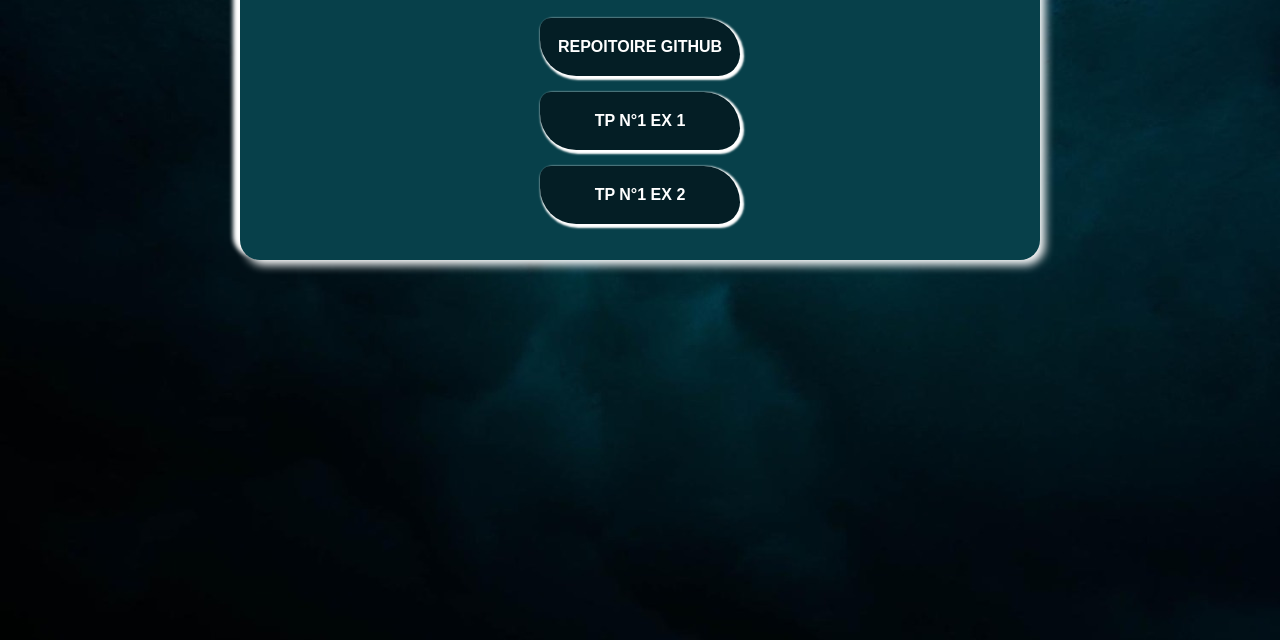
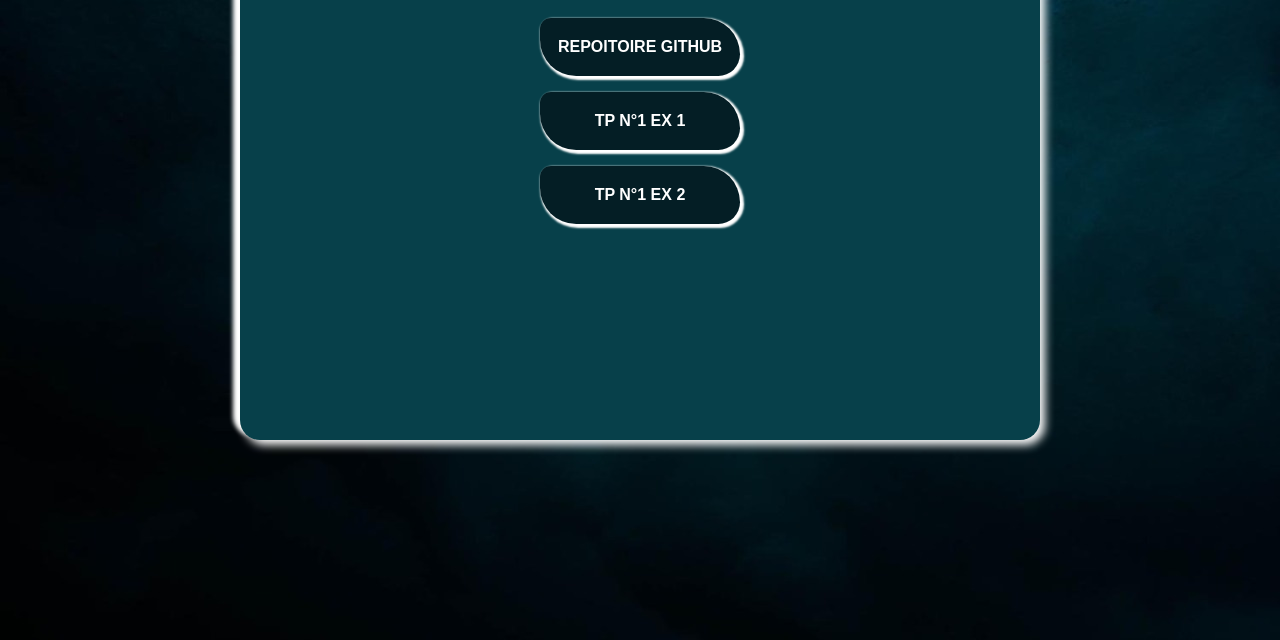
Before and after one commit to Houda-20/Houda-21.github.io, a plain HTML site: page index.html in a window 1280 px wide. Shown: the part 160-800 px from the top of the page. Drawn offline with Linux system fonts and the light colour scheme.

Commit message:
Update csshj1.css

```diff
--- a/csshj1.css
+++ b/csshj1.css
@@ -5,7 +5,7 @@
     background-color: #07404A;
     box-shadow: 5px 5px 10px white, -7px -4px 4px white;
     border-radius: 20px;
-    height: 320px;
+    height: 500px;
 
 }
 body{
```
